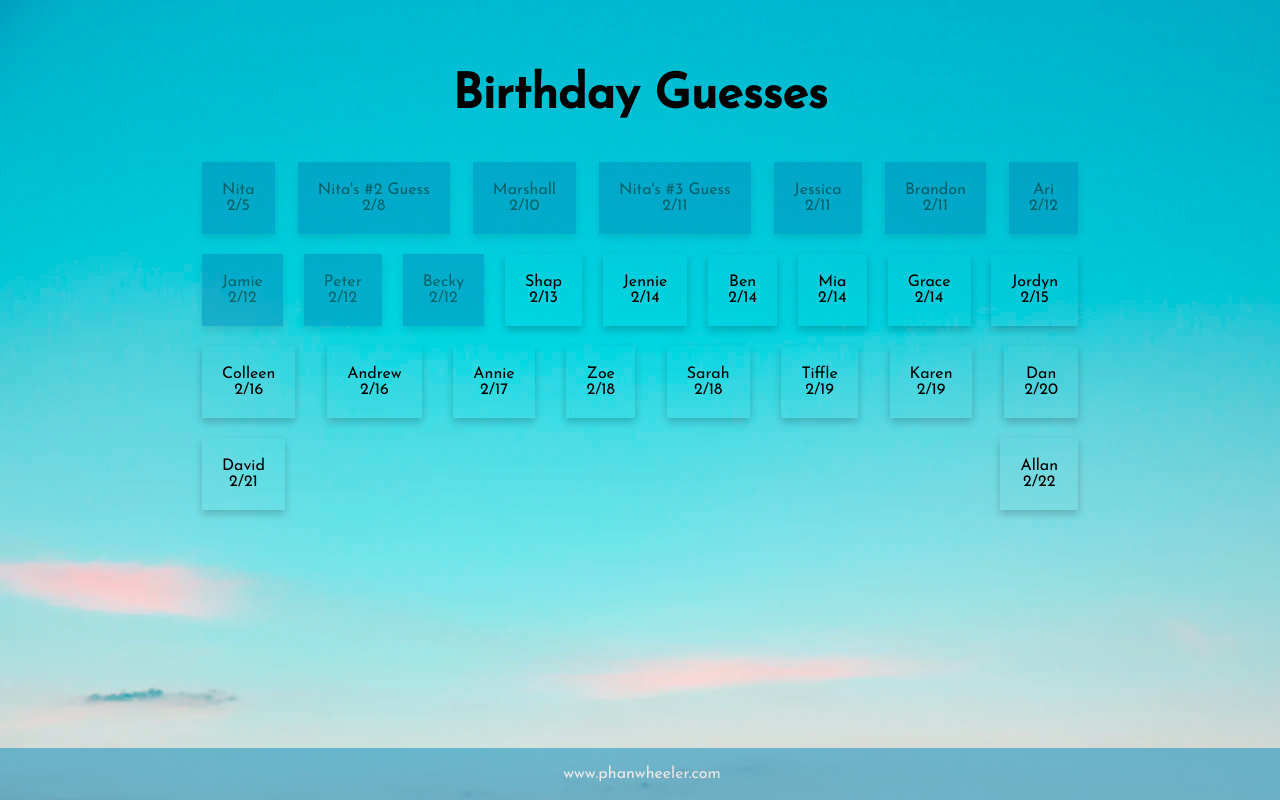
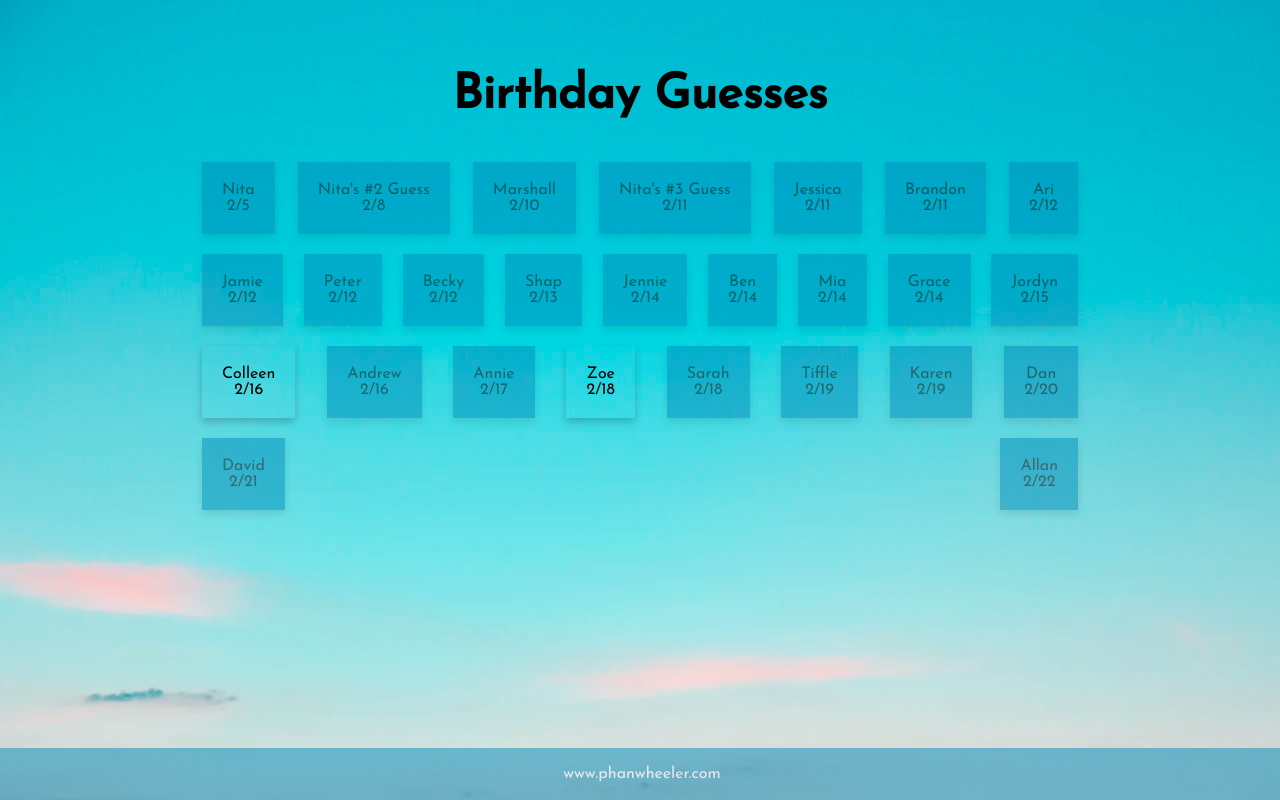
Before and after one commit to beckyphan/bpw-frontend, a React (Create React App) app: page /#/birthday in a window 1280 px wide. Built offline with nearby package versions, Linux system fonts and the light colour scheme.

Commit message:
baby phan-wheeler is born!

```diff
--- a/src/components/Baby.js
+++ b/src/components/Baby.js
@@ -6,10 +6,10 @@ function Baby() {
     <div className="App">
       <header className="App-header">
         <h1>
-          baby phan-wheeler
+          Hayden J. Phan-Wheeler
         </h1>
         <p>
-          <Link to="/birthday" className="Hlink"><button className="soon">Coming Soon</button></Link>
+          <Link to="/birthday" className="Hlink"><button className="soon">has arrived!</button></Link>
         </p>
       </header>
     </div>
--- a/src/components/Birthday.js
+++ b/src/components/Birthday.js
@@ -7,32 +7,32 @@ class Birthday extends React.Component {
 
   render() {
     let   guesses = [
-        { name: "Brandon", month: 2, day: 11 },
-        { name: "Becky", month: 2, day: 12},
-        { name: "Allan", month: 2, day: 22},
-        { name: "Annie", month: 2, day: 17},
-        { name: "Andrew", month: 2, day: 16},
-        { name: "Sarah", month: 2, day: 18},
-        { name: "Dan", month: 2, day: 20},
-        { name: "Grace", month: 2, day: 14},
-        { name: "Mia", month: 2, day: 14},
-        { name: "Nita", month: 2, day: 5},
-        { name: "David", month: 2, day: 21},
-        { name: "Jordyn", month: 2, day: 15},
-        { name: "Jessica", month: 2, day: 11},
-        { name: "Shap", month: 2, day: 13},
-        { name: "Ben", month: 2, day: 14},
-        { name: "Peter", month: 2, day: 12},
-        { name: "Marshall", month: 2, day: 10},
-        { name: "Jamie", month: 2, day: 12},
-        { name: "Jennie", month: 2, day: 14},
-        { name: "Ari", month: 2, day: 12},
-        { name: "Zoe", month: 2, day: 18},
-        { name: "Colleen", month: 2, day: 16},
-        { name: "Karen", month: 2, day: 19},
-        { name: "Nita's #2 Guess", month: 2, day: 8},
-        { name: "Nita's #3 Guess", month: 2, day: 11},
-        { name: "Tiffle", month: 2, day: 19}
+        {status: "out", name: "Brandon", month: 2, day: 11 },
+        {status: "out", name: "Becky", month: 2, day: 12},
+        {status: "out", name: "Allan", month: 2, day: 22},
+        {status: "out", name: "Annie", month: 2, day: 17},
+        {status: "out", name: "Andrew", month: 2, day: 16},
+        {status: "out", name: "Sarah", month: 2, day: 18},
+        {status: "out", name: "Dan", month: 2, day: 20},
+        {status: "out", name: "Grace", month: 2, day: 14},
+        {status: "out", name: "Mia", month: 2, day: 14},
+        {status: "out", name: "Nita", month: 2, day: 5},
+        {status: "out", name: "David", month: 2, day: 21},
+        {status: "out", name: "Jordyn", month: 2, day: 15},
+        {status: "out", name: "Jessica", month: 2, day: 11},
+        {status: "out", name: "Shap", month: 2, day: 13},
+        {status: "out", name: "Ben", month: 2, day: 14},
+        {status: "out", name: "Peter", month: 2, day: 12},
+        {status: "out", name: "Marshall", month: 2, day: 10},
+        {status: "out", name: "Jamie", month: 2, day: 12},
+        {status: "out", name: "Jennie", month: 2, day: 14},
+        {status: "out", name: "Ari", month: 2, day: 12},
+        {status: "in", name: "Zoe", month: 2, day: 18},
+        {status: "in", name: "Colleen", month: 2, day: 16},
+        {status: "out", name: "Karen", month: 2, day: 19},
+        {status: "out", name: "Nita's #2 Guess", month: 2, day: 8},
+        {status: "out", name: "Nita's #3 Guess", month: 2, day: 11},
+        {status: "out", name: "Tiffle", month: 2, day: 19}
       ]
 
     let sortedGuesses = guesses.sort((a, b) => a.day > b.day ? 1:-1)
@@ -44,7 +44,7 @@ class Birthday extends React.Component {
         <NavBar />
         <h1>Birthday Guesses</h1>
         <div className="Guesses">
-          {sortedGuesses.map((guess, i) => <Guess key={i} name={guess.name} month={guess.month} day={guess.day} status={today.getDate() > guess.day ? "out":"in"}/> )}
+          {sortedGuesses.map((guess, i) => <Guess key={i} name={guess.name} month={guess.month} day={guess.day} status={guess.status}/> )}
         </div>
         <Footer />
       </div>
```
